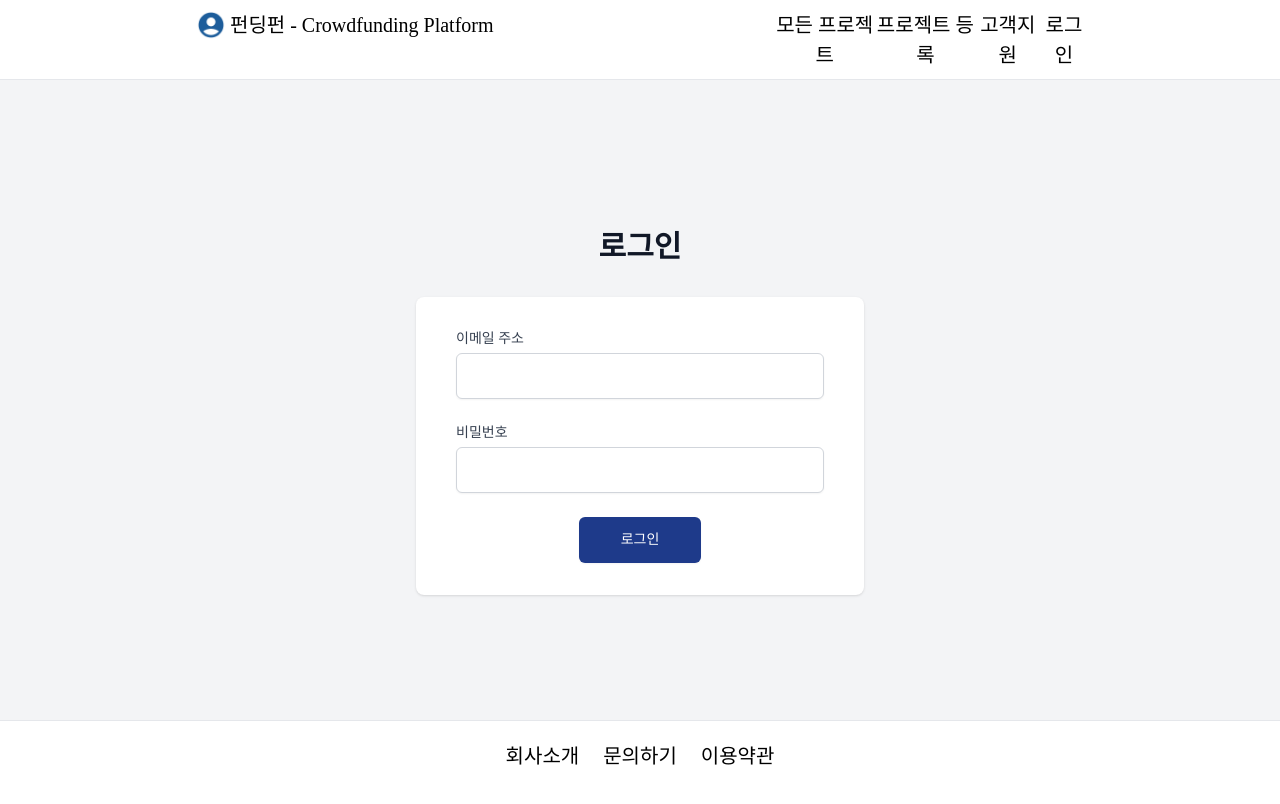
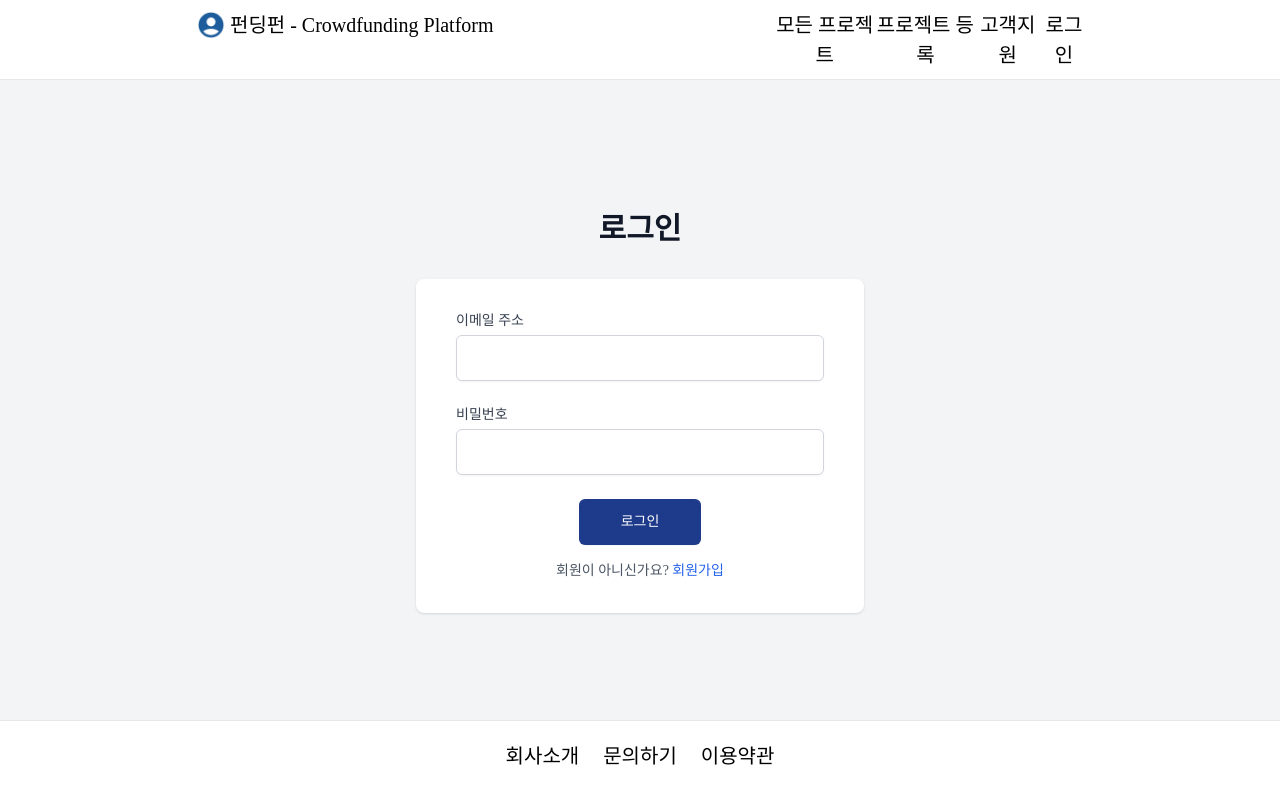
Before and after one commit to kta285/kta_fe, a React (Create React App) app: page /login in a window 1280 px wide. Shown: the top 804 px of the page. Built offline with nearby package versions, Linux system fonts and the light colour scheme.

Commit message:
♻️refactor 회원가입 경로 추가 및 로그아웃 연동

```diff
--- a/src/components/login/LoginForm.tsx
+++ b/src/components/login/LoginForm.tsx
@@ -1,4 +1,5 @@
 import { ChangeEvent, FormEvent } from "react";
+import { Link } from "react-router-dom";
 interface LoginFormProps {
   formData: LoginData;
   handleChange: (e: ChangeEvent<HTMLInputElement>) => void;
@@ -60,6 +61,14 @@
               </button>
             </div>
           </form>
+          <div className="mt-4 text-center">
+            <p className="text-sm text-gray-600">
+              회원이 아니신가요?{" "}
+              <Link to="/signup" className="text-blue-600 hover:underline">
+                회원가입
+              </Link>
+            </p>
+          </div>
         </div>
       </div>
     </div>
--- a/src/components/mypage/MyInfo.tsx
+++ b/src/components/mypage/MyInfo.tsx
@@ -57,7 +57,6 @@
   const handleLogout = () => {
     sessionStorage.removeItem("user_id");
     navigate("/");
-    window.location.reload();
   };
 
   return (
```
